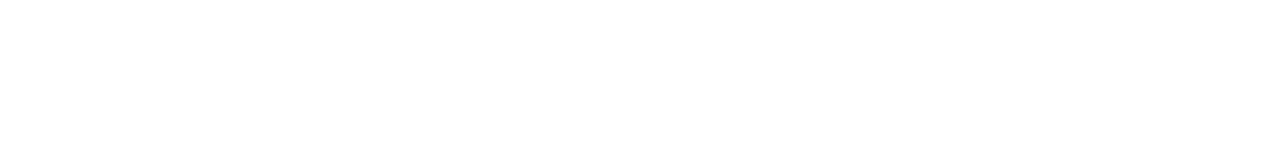
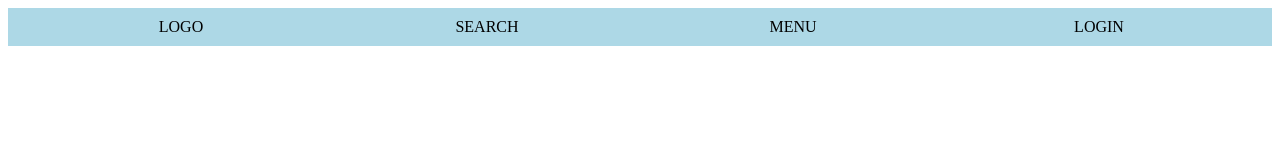
Before and after one commit to ollewarne/this-is-boiler-room-22-09-woo-hoo, a plain HTML site: page index.html in a window 1280 px wide. Drawn offline with Linux system fonts and the light colour scheme.

Commit message:
header inc

```diff
--- a/index.html
+++ b/index.html
@@ -7,6 +7,11 @@
     <title>Document</title>
 </head>
 <body>
-
+    <header class="header">
+        <div class="logo">LOGO</div>
+        <div class="search">SEARCH</div>
+        <div class="menu">MENU</div>
+        <div class="login">LOGIN</div>
+    </header>
 </body>
 </html>
--- a/style.css
+++ b/style.css
@@ -0,0 +1,15 @@
+.header {
+  display: flex;
+  justify-content: space-between;
+  align-items: center;
+  background-color: lightblue;
+  padding: 10px 20px;
+}
+
+.header > div {
+  flex: 1;
+  display: flex;
+  justify-content: center;
+  align-items: center;
+  text-align: center;
+}
```
